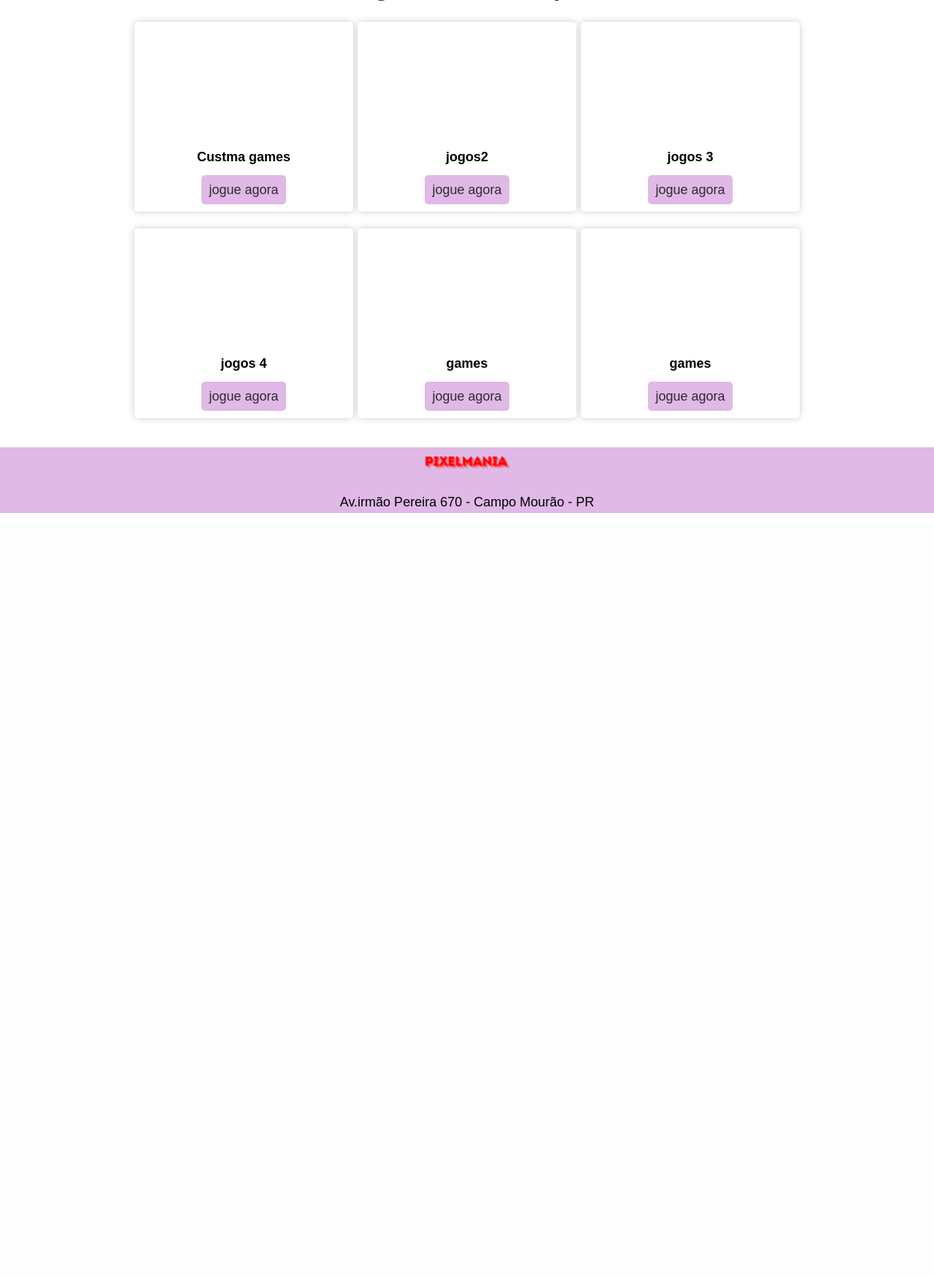
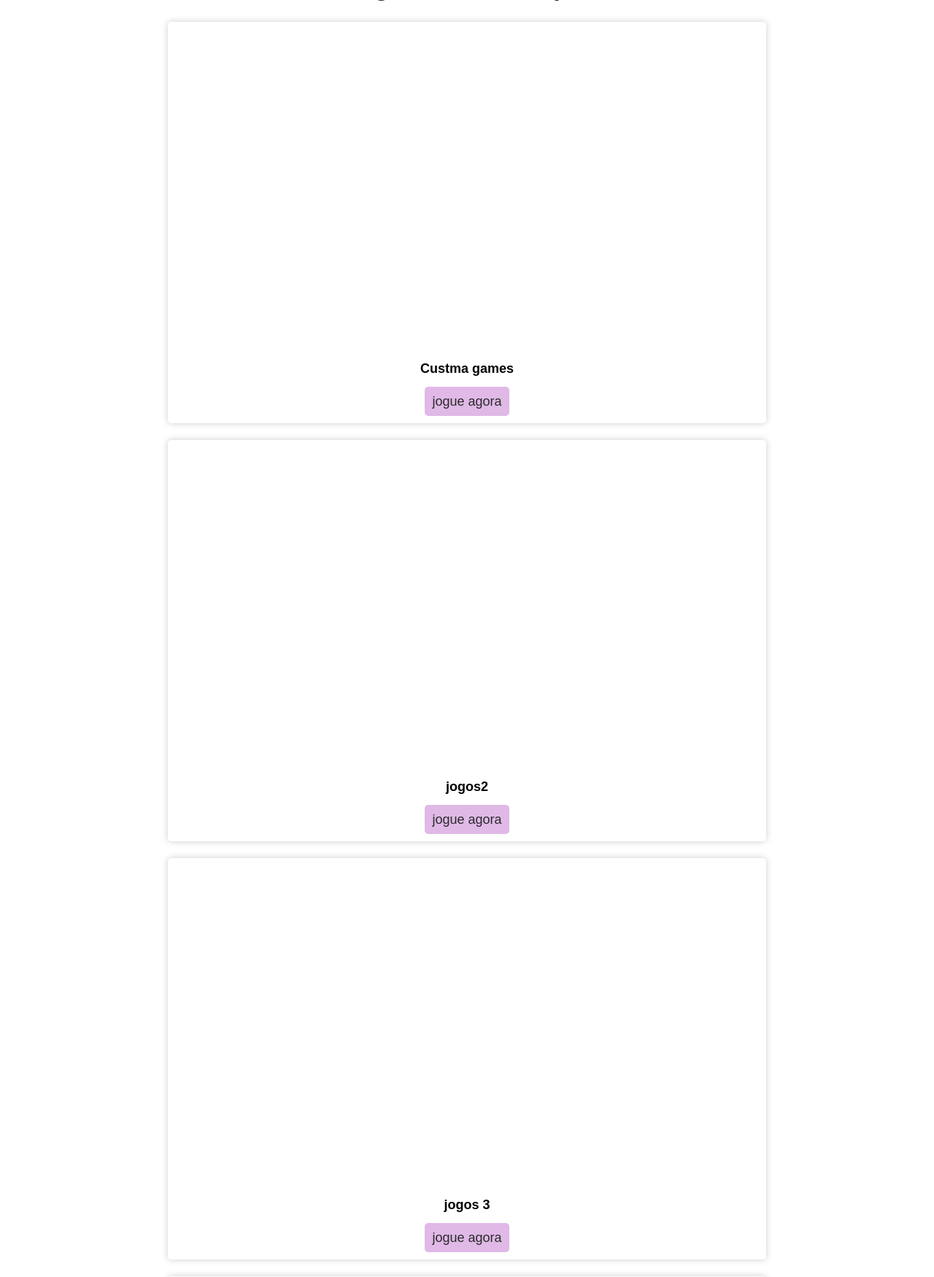
Before and after one commit to strike011/site, a PHP site: page / in a window 1280 px wide. Shown: the part 81-1831 px from the top of the page at 73% size. Before the commit the page ends 784 px from the top, so only its background shows below. Run offline with PHP 8.4, Linux system fonts and the light colour scheme; style sheets or scripts are compiled from the project's sources.

Commit message:
teste iframe

```diff
--- a/css/style.css
+++ b/css/style.css
@@ -60,8 +60,8 @@ body {
     text-align: center;
     margin-bottom: 20px; }
     .flex .flex-card iframe {
-      width: 100%;
-      height: auto; }
+      width: 820px;
+      height: 440px; }
   .flex .flex-img {
     width: 100%;
     border-radius: 5px 5px 0 0; }
--- a/css/style.scss
+++ b/css/style.scss
@@ -91,8 +91,9 @@ body{
         text-align: center;
         margin-bottom: 20px;
         iframe{
-            width: 100%;
-            height: auto;
+           width: 820px;
+           height: 440px;
+
         }
     }
     & &-img{
```
Also changed, not shown: css/style.min.css (+1 -1 lines), 1 other file.
